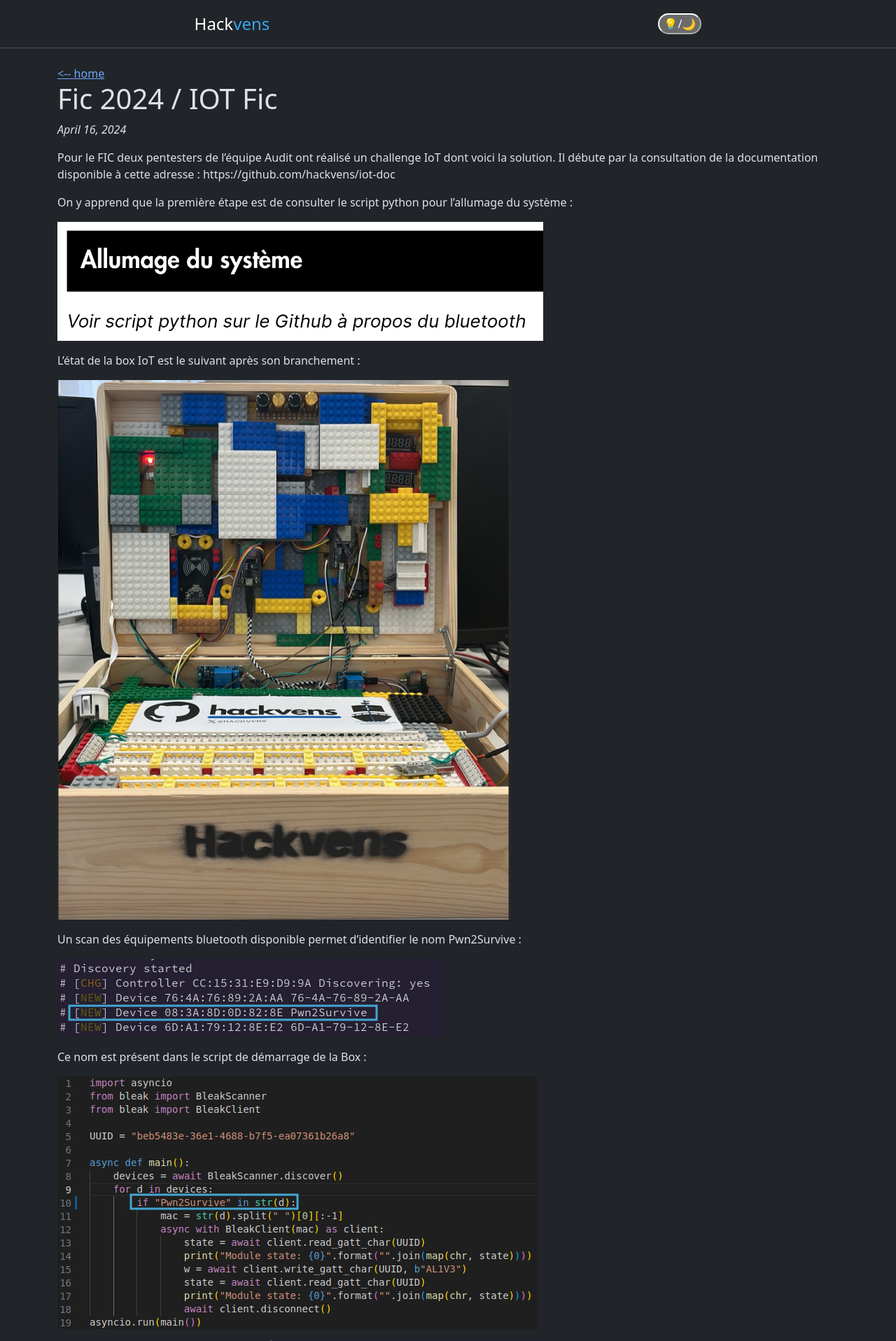
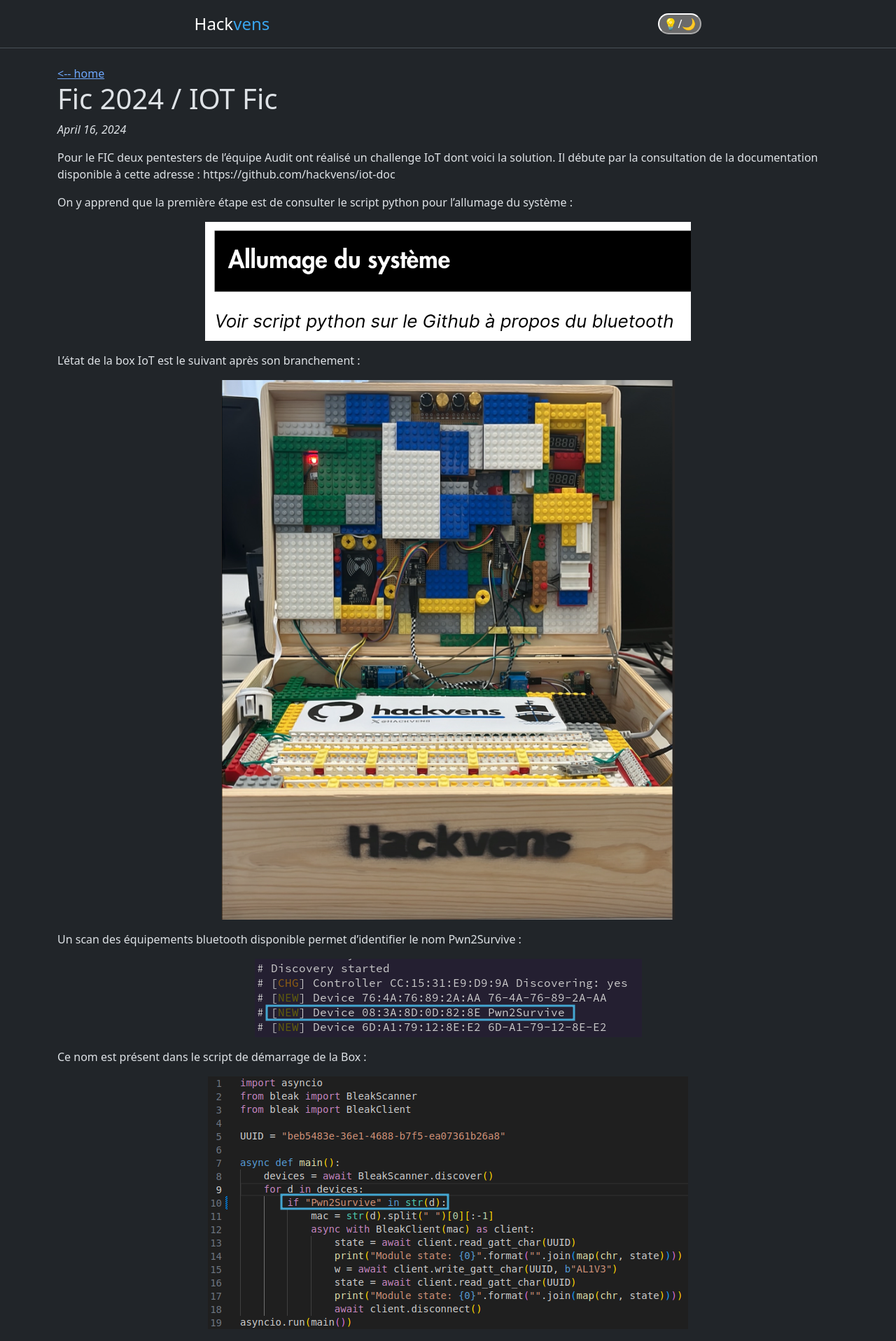
Before and after one commit to hackvens/blog.hackvens.fr, a Jekyll site: the page built from _posts/fic-2024/2024-04-16-IOTFic2024.md, in a window 1280 px wide. Shown: the top 1916 px of the page at 70% size. Built offline with Jekyll 4.4.1, drawn with Linux system fonts in a browser that asks for light colours.

Commit message:
update styles

```diff
--- a/_posts/fic-2024/2024-04-16-IOTFic2024.md
+++ b/_posts/fic-2024/2024-04-16-IOTFic2024.md
@@ -9,62 +9,62 @@ Il débute par la consultation de la documentation disponible à cette adresse :
 
 On y apprend que la première étape est de consulter le script python pour l'allumage du système :
 
-![](/assets/img/fic2024/iotfic/Challenge-IoT-FIC-2024_image_1_20240415062411.png)
+![](/assets/img/fic2024/iotfic/Challenge-IoT-FIC-2024_image_1_20240415062411.png){:class="img-responsive smallpict"}
 
 L'état de la box IoT est le suivant après son branchement :
 
-![](/assets/img/fic2024/iotfic/Challenge-IoT-FIC-2024_image_2_20240415062411.png)
+![](/assets/img/fic2024/iotfic/Challenge-IoT-FIC-2024_image_2_20240415062411.png){:class="img-responsive smallpict"}
 
 Un scan des équipements bluetooth disponible permet d’identifier le nom Pwn2Survive :
 
-![](/assets/img/fic2024/iotfic/Challenge-IoT-FIC-2024_image_3_20240415062411.png)
+![](/assets/img/fic2024/iotfic/Challenge-IoT-FIC-2024_image_3_20240415062411.png){:class="img-responsive smallpict"}
 
 Ce nom est présent dans le script de démarrage de la Box :
 
-![](/assets/img/fic2024/iotfic/Challenge-IoT-FIC-2024_image_4_20240415062143.png)
+![](/assets/img/fic2024/iotfic/Challenge-IoT-FIC-2024_image_4_20240415062143.png){:class="img-responsive smallpict"}
 
 Son exécution permet d'allumer la box :
-![](/assets/img/fic2024/iotfic/Challenge-IoT-FIC-2024_image_4_20240415062411.png)
+![](/assets/img/fic2024/iotfic/Challenge-IoT-FIC-2024_image_4_20240415062411.png){:class="img-responsive smallpict"}
 
 Qui passe dans un nouvel état :
 
-![](/assets/img/fic2024/iotfic/Challenge-IoT-FIC-2024_image_5_20240415062411.png)
+![](/assets/img/fic2024/iotfic/Challenge-IoT-FIC-2024_image_5_20240415062411.png){:class="img-responsive smallpict"}
 
 Nous pouvons passer à l'étape suivante de la documentation, où nous apprenons qu'il faut générer un tag NFC avec l'UID indiqu<é :
 
-![](/assets/img/fic2024/iotfic/Challenge-IoT-FIC-2024_image_6_20240415062411.png)
+![](/assets/img/fic2024/iotfic/Challenge-IoT-FIC-2024_image_6_20240415062411.png){:class="img-responsive smallpict"}
 
 Un lecteur est présent et permet de valider cette étape :
 
-![](/assets/img/fic2024/iotfic/Challenge-IoT-FIC-2024_image_7_20240415062411.png)
+![](/assets/img/fic2024/iotfic/Challenge-IoT-FIC-2024_image_7_20240415062411.png){:class="img-responsive smallpict"}
 
 Nous créons un badge avec l'UID attendu à l'aide de la commande suivante :
 
-![](/assets/img/fic2024/iotfic/Challenge-IoT-FIC-2024_image_8_20240415062411.png)
+![](/assets/img/fic2024/iotfic/Challenge-IoT-FIC-2024_image_8_20240415062411.png){:class="img-responsive smallpict"}
 
 Nous vérifions sa valeur :
 
-![](/assets/img/fic2024/iotfic/Challenge-IoT-FIC-2024_image_9_20240415062411.png)
+![](/assets/img/fic2024/iotfic/Challenge-IoT-FIC-2024_image_9_20240415062411.png){:class="img-responsive smallpict"}
 
 La lecture du badge active de nouveaux modules :
 
-![](/assets/img/fic2024/iotfic/Challenge-IoT-FIC-2024_image_10_20240415062411.png)
+![](/assets/img/fic2024/iotfic/Challenge-IoT-FIC-2024_image_10_20240415062411.png){:class="img-responsive smallpict"}
 
 La 3ème étape nécessite l'utilisation de l'interface UART du RaspberryPi Zero :
 
-![](/assets/img/fic2024/iotfic/Challenge-IoT-FIC-2024_image_10_20240415062157.png)
+![](/assets/img/fic2024/iotfic/Challenge-IoT-FIC-2024_image_10_20240415062157.png){:class="img-responsive smallpict"}
 
 Les GPIO nécessaires sont les suivantes :
 
-![](/assets/img/fic2024/iotfic/Challenge-IoT-FIC-2024_image_11_20240415062411.png)
+![](/assets/img/fic2024/iotfic/Challenge-IoT-FIC-2024_image_11_20240415062411.png){:class="img-responsive smallpict"}
 
 Le connecteur Gris se trouve sur la terre, le rouge sur le TxD et le cable orange sur le RxD
-![](/assets/img/fic2024/iotfic/Challenge-IoT-FIC-2024_image_12_20240415062411.png)
+![](/assets/img/fic2024/iotfic/Challenge-IoT-FIC-2024_image_12_20240415062411.png){:class="img-responsive smallpict"}
 
 Le gris devient le jaune vers le connecteur le rouge devient le bleu et le cable orange devient le vert.
 Mais une erreur de débutant est faite ici :
 
-![](/assets/img/fic2024/iotfic/Challenge-IoT-FIC-2024_image_13_20240415062411.png)
+![](/assets/img/fic2024/iotfic/Challenge-IoT-FIC-2024_image_13_20240415062411.png){:class="img-responsive smallpict"}
 
 Lors de l'utilisation d'un convertisseur UART vers USB il faut inverser la connectique TxD et RxD.
 Ce qui est transmit via l'interface du Raspberry Pi (TxD) doit être réceptionné par le convertisseur (RxD).
@@ -73,36 +73,40 @@ Un deuxième point d'attention réside lors de l'utilisation de la commande `scr
 Lors de l'utilisation du Bite Rate 115200 par défaut nous n'avions aucune donnée retournée.
 Il est ici possible de ne pas définir de valeur, ce qui nous permet d'obtenir le mot de passe du Wi-Fi :
 
-![](/assets/img/fic2024/iotfic/Challenge-IoT-FIC-2024_image_16_20240411100230.png)
+![](/assets/img/fic2024/iotfic/Challenge-IoT-FIC-2024_image_16_20240411100230.png){:class="img-responsive smallpict"}
 
 Une fois connectée nous obtenons l'adresse IP suivante :
 
-![](/assets/img/fic2024/iotfic/Challenge-IoT-FIC-2024_image_15_20240415062046.png)
+![](/assets/img/fic2024/iotfic/Challenge-IoT-FIC-2024_image_15_20240415062046.png){:class="img-responsive smallpict"}
 
 La dernière étape nécessite de consulter l'application :
 
-![](/assets/img/fic2024/iotfic/Challenge-IoT-FIC-2024_image_14_20240415062411.png)
+![](/assets/img/fic2024/iotfic/Challenge-IoT-FIC-2024_image_14_20240415062411.png){:class="img-responsive smallpict"}
 
 Une page de documentation et une interface d'authentification sont disponibles :
 
-![](/assets/img/fic2024/iotfic/Challenge-IoT-FIC-2024_image_15_20240415062411.png)
+![](/assets/img/fic2024/iotfic/Challenge-IoT-FIC-2024_image_15_20240415062411.png){:class="img-responsive smallpict"}
 
 Chaque potentiomètre permet de modifier les valeurs affichées.
 Nous utilisons alors les valeurs présentes dans la documentation :
-![](/assets/img/fic2024/iotfic/Challenge-IoT-FIC-2024_image_16_20240415062411.png)
+
+![](/assets/img/fic2024/iotfic/Challenge-IoT-FIC-2024_image_16_20240415062411.png){:class="img-responsive smallpict"}
+
 Mais nous n'obtenons pas le résultat attendu.
 Après l'utilisation du bouton d'allumage nous n'avons pas d'arc en ciel :
-![](/assets/img/fic2024/iotfic/Challenge-IoT-FIC-2024_image_17_20240415062411.png)
+
+![](/assets/img/fic2024/iotfic/Challenge-IoT-FIC-2024_image_17_20240415062411.png){:class="img-responsive smallpict"}
+
 Nous passons donc à l'interface de connexion dont les identifiants sont triviaux (admin/admin) :
 
-![](/assets/img/fic2024/iotfic/Challenge-IoT-FIC-2024_image_18_20240415062411.png)
+![](/assets/img/fic2024/iotfic/Challenge-IoT-FIC-2024_image_18_20240415062411.png){:class="img-responsive smallpict"}
 
 Une fois connecté nous apprenons que les valeurs ont changé :
 
-![](/assets/img/fic2024/iotfic/Challenge-IoT-FIC-2024_image_19_20240415062411.png))
+![](/assets/img/fic2024/iotfic/Challenge-IoT-FIC-2024_image_19_20240415062411.png){:class="img-responsive smallpict"})
 
 Après l'utilisation des valeurs attendues, le challenge est validé par l'affichage d'un arc en ciel :
 
-![](/assets/img/fic2024/iotfic/Challenge-IoT-FIC-2024_image_21_20240411100624.png)
+![](/assets/img/fic2024/iotfic/Challenge-IoT-FIC-2024_image_21_20240411100624.png){:class="img-responsive smallpict"}
 
 Anthony.
```
